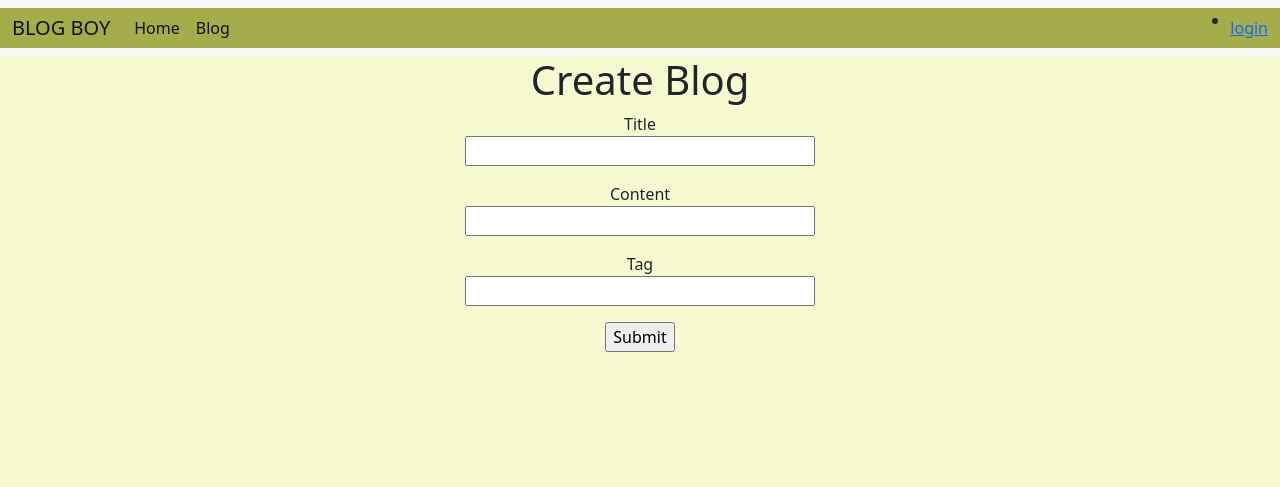
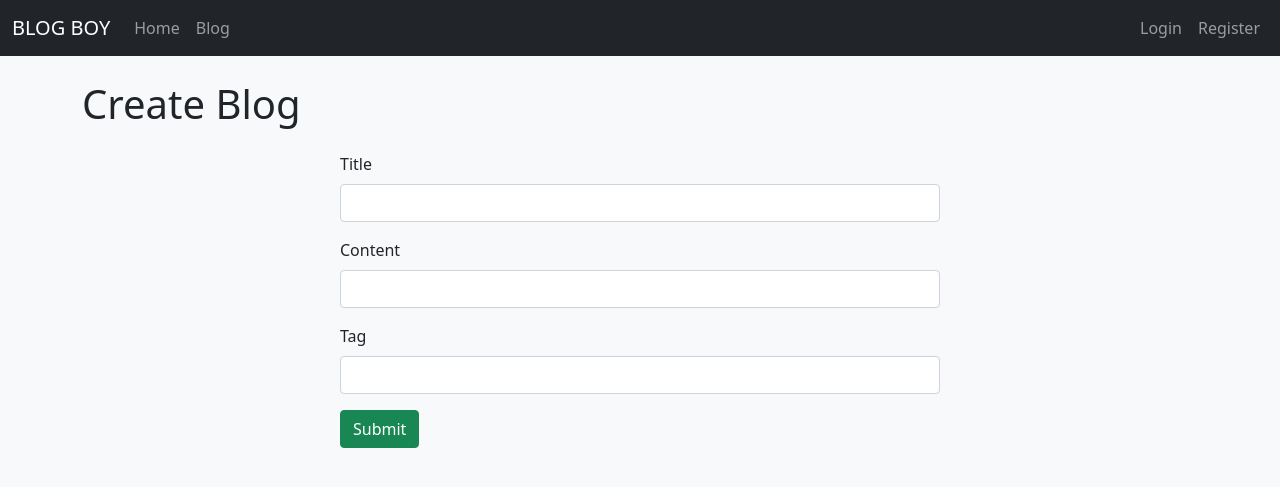
Before and after one commit to chlt-m/flask_blog_mini, a Flask app: page /create_blog in a window 1280 px wide. Shown: the top 487 px of the page. Run offline with Flask 3, Linux system fonts and the light colour scheme.

Commit message:
style: improve UI with Bootstrap

```diff
--- a/static/css/style.css
+++ b/static/css/style.css
@@ -1,28 +1,7 @@
-body{
-    background-color: rgb(247, 250, 209);
+body {
+    background-color: #f8f9fa;
+}
+
+#title {
     text-align: center;
 }
-
-#nav-link{
-    background-color: rgb(165, 172, 74);
-}
-
-#title{
-    text-align: center;
-}
-
-.container {
-    display: flex;
-    flex-wrap: wrap; /* ให้ block ย้ายไปแถวถัดไปเมื่อพื้นที่ไม่พอ */
-    justify-content: center; /* จัดเรียงให้อยู่ตรงกลางจากซ้ายไปขวา */
-    gap: 20px; /* ระยะห่างระหว่าง block */
-    padding: 20px; /* เพิ่มระยะห่างภายใน container */
-}
-
-.block {
-    width: 400px; /* กำหนดขนาดของแต่ละ block */
-    background-color: rgb(255, 255, 255);
-    border: 1px solid black;
-    padding: 10px;
-    box-sizing: border-box; /* ให้รวมขนาด padding และ border เข้าไป */
-}
--- a/templates/base.html
+++ b/templates/base.html
@@ -6,57 +6,44 @@
     <link href="https://cdn.jsdelivr.net/npm/bootstrap@5.0.2/dist/css/bootstrap.min.css" rel="stylesheet" integrity="sha384-EVSTQN3/azprG1Anm3QDgpJLIm9Nao0Yz1ztcQTwFspd3yD65VohhpuuCOmLASjC" crossorigin="anonymous">
     <script src="https://cdn.jsdelivr.net/npm/bootstrap@5.0.2/dist/js/bootstrap.bundle.min.js" integrity="sha384-MrcW6ZMFYlzcLA8Nl+NtUVF0sA7MsXsP1UyJoMp4YLEuNSfAP+JcXn/tWtIaxVXM" crossorigin="anonymous"></script>
     <link rel="stylesheet" href="{{ url_for('static', filename='css/style.css') }}">
-
-
-    <title>Blog Api with User</title>
+    <title>Blog Boy</title>
 </head>
 <body>
-    <nav class="navbar navbar-expand-lg navbar-light bg-light">
-        <div class="container-fluid" id="nav-link">
+<nav class="navbar navbar-expand-lg navbar-dark bg-dark">
+    <div class="container-fluid">
         <a class="navbar-brand" href="/">BLOG BOY</a>
-          <button class="navbar-toggler" type="button" data-bs-toggle="collapse" data-bs-target="#navbarSupportedContent" aria-controls="navbarSupportedContent" aria-expanded="false" aria-label="Toggle navigation">
+        <button class="navbar-toggler" type="button" data-bs-toggle="collapse" data-bs-target="#navbarNav" aria-controls="navbarNav" aria-expanded="false" aria-label="Toggle navigation">
             <span class="navbar-toggler-icon"></span>
         </button>
-          <div class="collapse navbar-collapse" id="navbarSupportedContent">
-            <ul class="navbar-nav me-auto mb-2 mb-lg-0">
+        <div class="collapse navbar-collapse" id="navbarNav">
+            <ul class="navbar-nav me-auto">
                 <li class="nav-item">
-                <a class="nav-link active" href="/">Home</a>
+                    <a class="nav-link" href="/">Home</a>
                 </li>
                 <li class="nav-item">
-                <a class="nav-link active" href="/blog">Blog</a>
-              </li>
-              <!-- <li class="nav-item dropdown">
-                <a class="nav-link dropdown-toggle" href="#" id="navbarDropdown" role="button" data-bs-toggle="dropdown" aria-expanded="false">
-                  Dropdown
-                </a>
-                <ul class="dropdown-menu" aria-labelledby="navbarDropdown">
-                  <li><a class="dropdown-item" href="#">Action</a></li>
-                  <li><a class="dropdown-item" href="#">Another action</a></li>
-                  <li><hr class="dropdown-divider"></li>
-                  <li><a class="dropdown-item" href="#">Something else here</a></li>
-                </ul>
-              </li> -->
-              <!-- <li class="nav-item">
-                <a class="nav-link disabled" href="#" tabindex="-1" aria-disabled="true">Disabled</a>
-              </li> -->
-            </ul>
-            <ul class="d-flex">
-              <li class="">
-                <!-- if login show logout if logout show login and registers -->
+                    <a class="nav-link" href="/blog">Blog</a>
                 </li>
             </ul>
+            <ul class="navbar-nav ms-auto">
+            {% if current_user.is_authenticated %}
+                <li class="nav-item"><a class="nav-link" href="/logout">Logout</a></li>
+            {% else %}
+                <li class="nav-item"><a class="nav-link" href="/login">Login</a></li>
+                <li class="nav-item"><a class="nav-link" href="/register">Register</a></li>
+            {% endif %}
+            </ul>
         </div>
-        {% if current_user.is_authenticated %}
-          <div class="d-flex">
-            <a href="/logout">logout</a>
     </div>
-        {% else %}
-          <div class="d-flex">
-            <a href="/login">login</a>
+</nav>
+<div class="container py-4">
+    {% with messages = get_flashed_messages() %}
+    {% if messages %}
+        {% for message in messages %}
+            <div class="alert alert-info">{{ message }}</div>
+        {% endfor %}
+    {% endif %}
+    {% endwith %}
+    {% block content %}{% endblock %}
 </div>
-        {% endif %}
-      </nav>
-      <div  id="content">{% block content %}{% endblock %}</div>
-
 </body>
 </html>
--- a/templates/create_blog.html
+++ b/templates/create_blog.html
@@ -1,27 +1,24 @@
 {% extends "base.html" %}
 
 {% block content %}
-    <h1>Create Blog</h1>
-    <form action="" method="post">
-        <p>
-            {{ form.title.label }}<br>
-            {{ form.title(size=32) }}<br>
-        </p>
-        <p>
-            {{ form.content.label }}<br>
-            {{ form.content(size=32) }}<br>
-        </p>
-        <p>
-            {{ form.tag.label }}<br>
-            {{ form.tag(size=32) }}<br>
-        </p>
-        <p>
-            {% if errors %}
-            <span style="color: red;">[{{ errors }}]</span><br>
-            {% endif %}
-        </p>
-        <p>
-            {{ form.submit() }}
-        </p>
-    </form>
+<h1 class="mb-4">Create Blog</h1>
+<form method="post" class="mx-auto" style="max-width: 600px;">
+    {{ form.hidden_tag() }}
+    <div class="mb-3">
+        {{ form.title.label(class="form-label") }}
+        {{ form.title(class="form-control") }}
+    </div>
+    <div class="mb-3">
+        {{ form.content.label(class="form-label") }}
+        {{ form.content(class="form-control") }}
+    </div>
+    <div class="mb-3">
+        {{ form.tag.label(class="form-label") }}
+        {{ form.tag(class="form-control") }}
+    </div>
+    {% if errors %}
+    <div class="text-danger mb-3">{{ errors }}</div>
+    {% endif %}
+    {{ form.submit(class="btn btn-success") }}
+</form>
 {% endblock %}
```
Also changed, not shown: templates/blog.html (+24 -21 lines), templates/edit_blog.html (+20 -26 lines), templates/index.html (+6 -9 lines), templates/login.html (+17 -21 lines), templates/register.html (+17 -22 lines). Lines whose indentation alone changed are shown as unchanged.
